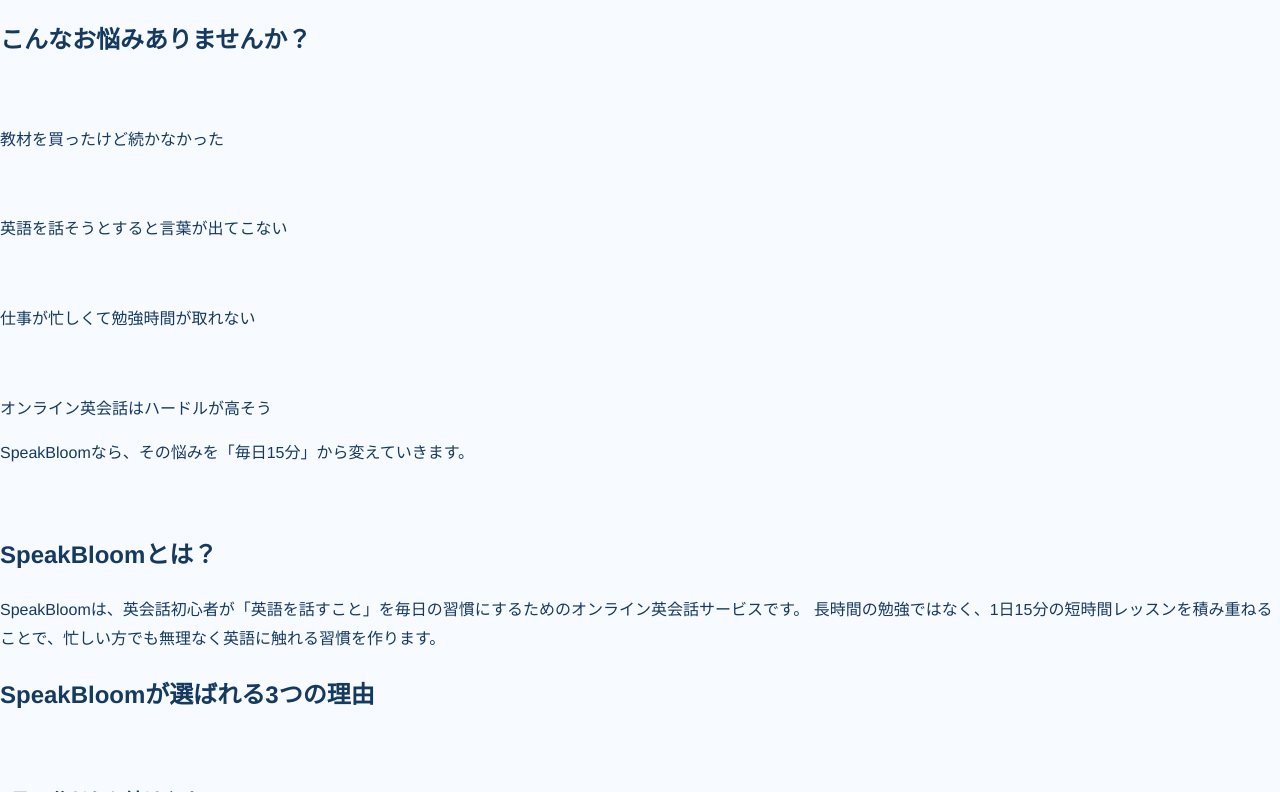
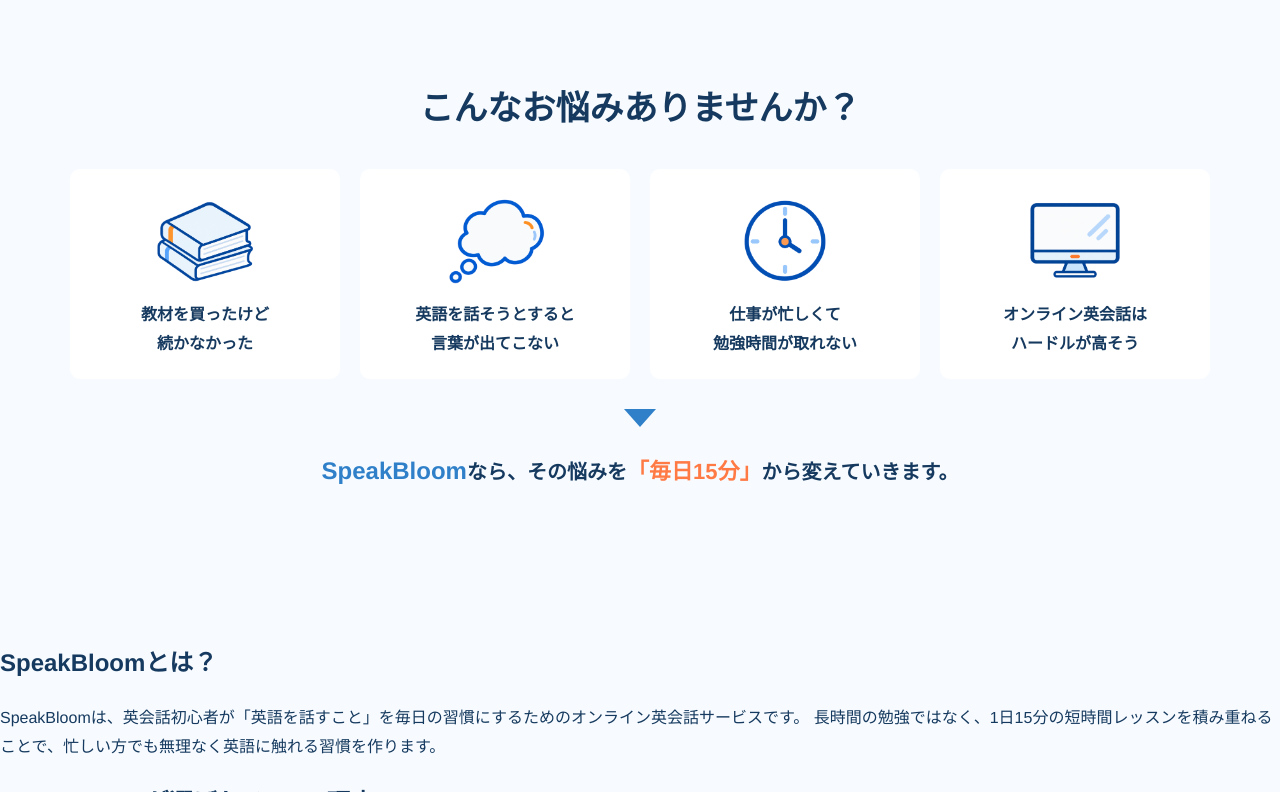
Before and after one commit to yu-rn-07/speakbloom, a plain HTML site: page index.html in a window 1280 px wide. Shown: the part 702-1494 px from the top of the page. Drawn offline with Linux system fonts and the light colour scheme.

Commit message:
プロブレム部分のCSS・レスポンシブデザインを実装

```diff
--- a/css/style.css
+++ b/css/style.css
@@ -202,6 +202,67 @@
   color: #f5b800;
 }
 
+/* プロブレム */
+.problems {
+  padding: 80px 0;
+}
+.problems-inner {
+  width: calc(100% - 140px);
+  max-width: 1200px;
+  margin: 0 auto;
+}
+.problems h2 {
+  text-align: center;
+  font-size: 34px;
+  margin: 0 0 30px;
+}
+.problems-card {
+  display: grid;
+  grid-template-columns: repeat(4, 1fr);
+  gap: 20px;
+}
+.problems .card {
+  background-color: var(--color-white);
+  border-radius: 10px;
+  padding: 20px 10px;
+  text-align: center;
+}
+.problems .card img {
+  display: block;
+  width: 120px;
+  height: 100px;
+  object-fit: contain;
+  margin: 0 auto 10px;
+}
+.problems .card p {
+  font-size: 16px;
+  font-weight: 700;
+  margin: 12px 10px 0;
+}
+.problems-arrow {
+  width: 0;
+  height: 0;
+  border-left: 16px solid transparent;
+  border-right: 16px solid transparent;
+  border-top: 18px solid var(--color-blue);
+  margin: 30px auto 22px;
+}
+.problems-message {
+  font-size: 20px;
+  font-weight: 600;
+  text-align: center;
+}
+.problems-logo {
+  color: var(--color-blue);
+  font-size: 24px;
+  font-weight: 700;
+}
+.problems-minute {
+  color: var(--color-accent);
+  font-size: 22px;
+  font-weight: 700;
+}
+
 @media (max-width: 768px) {
   /* ヘッダー */
   nav {
@@ -298,4 +359,26 @@
   .hero-star {
     font-size: 20px;
   }
+
+  /* プロブレム */
+  .problems-inner {
+    width: calc(100% - 40px);
+    max-width: none;
+    margin: 0 auto;
+    padding-top: 10px;
+  }
+  .problems-card {
+    grid-template-columns: repeat(2, 1fr);
+  }
+  .problems h2 {
+    font-size: 30px;
+  }
+  .problems .card img {
+    width: 90px;
+    height: 85px;
+  }
+  .problems-arrow,
+  .problems-message {
+    display: none;
+  }
 }
--- a/index.html
+++ b/index.html
@@ -81,26 +81,34 @@
       </section>
 
       <section class="problems" id="problems">
+        <div class="problems-inner">
           <h2>こんなお悩みありませんか？</h2>
           <div class="problems-card">
             <div class="card">
-            <img src="" />
-            <p>教材を買ったけど続かなかった</p>
+              <img src="images/book.png" alt="本のイラスト" />
+              <p>教材を買ったけど<br />続かなかった</p>
             </div>
             <div class="card">
-            <img src="" />
-            <p>英語を話そうとすると言葉が出てこない</p>
+              <img src="images/speech bubble.png" alt="吹き出しのイラスト" />
+              <p>英語を話そうとすると<br />言葉が出てこない</p>
             </div>
             <div class="card">
-            <img src="" />
-            <p>仕事が忙しくて勉強時間が取れない</p>
+              <img src="images/clock.png" alt="時計のイラスト" />
+              <p>仕事が忙しくて<br />勉強時間が取れない</p>
             </div>
             <div class="card">
-            <img src="" />
-            <p>オンライン英会話はハードルが高そう</p>
+              <img src="images/display.png" alt="ディスプレイのイラスト" />
+              <p>オンライン英会話は<br />ハードルが高そう</p>
             </div>
           </div>
-        <p>SpeakBloomなら、その悩みを「毎日15分」から変えていきます。</p>
+          <div class="problems-arrow"></div>
+          <p class="problems-message">
+            <span class="problems-logo">SpeakBloom</span>なら、その悩みを<span
+              class="problems-minute"
+              >「毎日15分」</span
+            >から変えていきます。
+          </p>
+        </div>
       </section>
 
       <section class="about" id="about">
```
Also changed, not shown: images/book.png (added), images/clock.png (added), images/display.png (added), images/speech bubble.png (added), 2 other files. Lines whose indentation alone changed are shown as unchanged.
